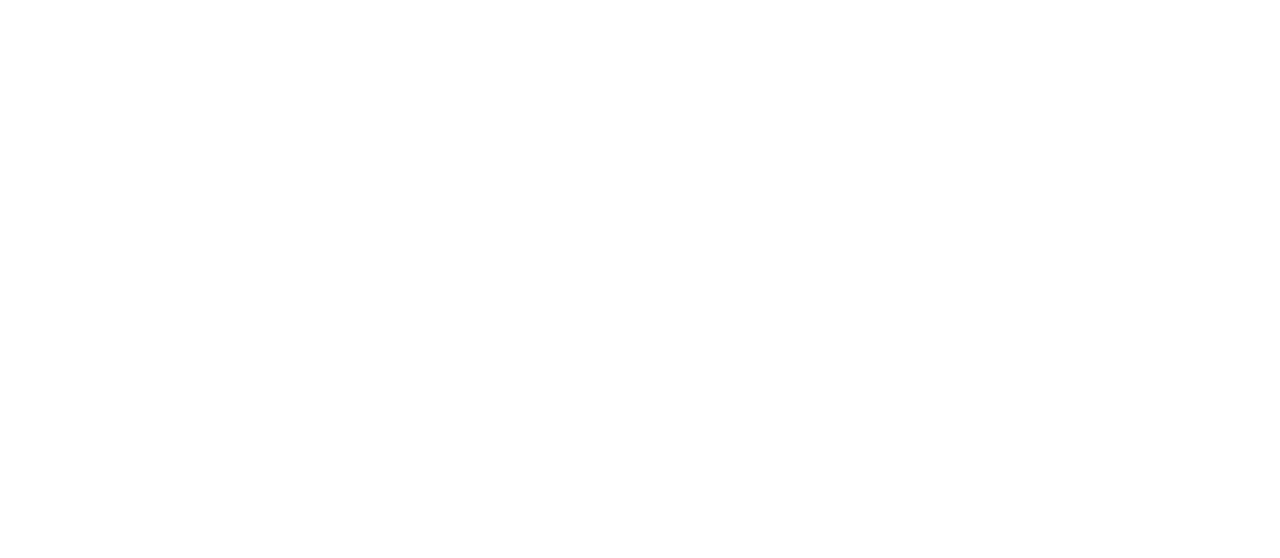
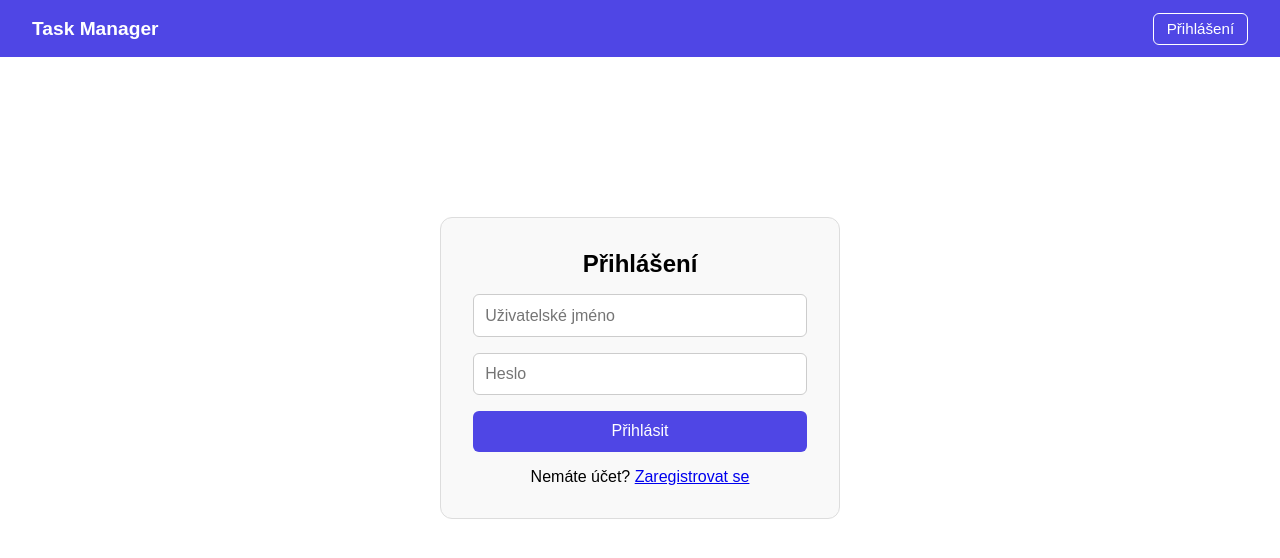
Before and after one commit to michalmikl1/bp-react-app, a React (Vite) app: page /login in a window 1280 px wide. Before the commit this address had no page. Shown: the top 558 px of the page. Built offline with nearby package versions, Linux system fonts and the light colour scheme.

Commit message:
Login system

```diff
--- a/src/app/router/AppRouter.jsx
+++ b/src/app/router/AppRouter.jsx
@@ -1,16 +1,37 @@
-import { BrowserRouter, Routes, Route } from "react-router-dom";
+import { BrowserRouter as Router, Routes, Route } from "react-router-dom";
+import Home from "../../features/Home";
+import Login from "../../features/users/Login";
+import Register from "../../features/users/Register";
+import ProjectDetail from "../../features/projects/ProjectDetail";
+import ProtectedRoute from "./ProtectedRoute";
+import Navbar from "../../features/navbar/Navbar";
 
-import Home from "../../features/Home";
-import ProjectDetail from "../../features/projects/ProjectDetail";
-import TaskDetail from "../../features/tasks/TaskDetail";
-
-export default function AppRouter() {
+function App() {
   return (
-    <BrowserRouter>
+    <Router>
+      <Navbar />
       <Routes>
-        <Route path="/" element={<Home />} />
-        <Route path="/projects/:id" element={<ProjectDetail />} />
+        <Route path="/login" element={<Login />} />
+        <Route path="/register" element={<Register />} />
+        <Route
+          path="/"
+          element={
+            <ProtectedRoute>
+              <Home />
+            </ProtectedRoute>
+          }
+        />
+        <Route
+          path="/projects/:id"
+          element={
+            <ProtectedRoute>
+              <ProjectDetail />
+            </ProtectedRoute>
+          }
+        />
       </Routes>
-    </BrowserRouter>
+    </Router>
   );
 }
+
+export default App;
--- /dev/null
+++ b/src/app/router/ProtectedRoute.jsx
@@ -0,0 +1,10 @@
+import { Navigate } from "react-router-dom";
+import userService from "../../app/services/userService.js";
+
+export default function ProtectedRoute({ children }) {
+  const user = userService.getCurrentUser();
+  if (!user) {
+    return <Navigate to="/login" replace />;
+  }
+  return children;
+}
--- /dev/null
+++ b/src/app/services/userService.js
@@ -0,0 +1,50 @@
+// app/services/user.service.js
+const USERS_KEY = "task_manager_users";
+const TOKEN_KEY = "task_manager_token";
+
+const getUsers = () => {
+  return JSON.parse(localStorage.getItem(USERS_KEY) || "[]");
+};
+
+const saveUsers = (users) => {
+  localStorage.setItem(USERS_KEY, JSON.stringify(users));
+};
+
+const register = ({ username, password }) => {
+  const users = getUsers();
+  if (users.find((u) => u.username.toLowerCase() === username.toLowerCase())) {
+    throw new Error("Uživatel s tímto jménem již existuje.");
+  }
+  const newUser = { id: Date.now(), username, password };
+  users.push(newUser);
+  saveUsers(users);
+  return newUser;
+};
+
+const login = ({ username, password }) => {
+  const users = getUsers();
+  const user = users.find(
+    (u) => u.username === username && u.password === password,
+  );
+  if (!user) throw new Error("Špatné uživatelské jméno nebo heslo.");
+  localStorage.setItem(
+    TOKEN_KEY,
+    JSON.stringify({ id: user.id, username: user.username }),
+  );
+  return user;
+};
+
+const logout = () => {
+  localStorage.removeItem(TOKEN_KEY);
+};
+
+const getCurrentUser = () => {
+  return JSON.parse(localStorage.getItem(TOKEN_KEY));
+};
+
+export default {
+  register,
+  login,
+  logout,
+  getCurrentUser,
+};
--- /dev/null
+++ b/src/features/navbar/Navbar.jsx
@@ -0,0 +1,58 @@
+import { Link, useNavigate } from "react-router-dom";
+import userService from "../../app/services/userService.js";
+import { useState, useEffect } from "react";
+import "./navbar.css";
+
+export default function Navbar() {
+  const [user, setUser] = useState(null);
+  const [menuOpen, setMenuOpen] = useState(false);
+  const navigate = useNavigate();
+
+  useEffect(() => {
+    setUser(userService.getCurrentUser());
+  }, []);
+
+  const handleLogout = () => {
+    userService.logout();
+    setUser(null);
+    navigate("/login");
+    setMenuOpen(false);
+  };
+
+  const toggleMenu = () => setMenuOpen(!menuOpen);
+
+  return (
+    <nav className="navbar">
+      <div className="navbar-left">
+        <Link to="/" className="navbar-brand">
+          Task Manager
+        </Link>
+      </div>
+
+      <div className={`navbar-right ${menuOpen ? "open" : ""}`}>
+        {user ? (
+          <>
+            <span className="navbar-user">{user.username}</span>
+            <button className="navbar-logout" onClick={handleLogout}>
+              Odhlásit se
+            </button>
+          </>
+        ) : (
+          <Link
+            to="/login"
+            className="navbar-login"
+            onClick={() => setMenuOpen(false)}
+          >
+            Přihlášení
+          </Link>
+        )}
+      </div>
+
+      <button className="navbar-hamburger" onClick={toggleMenu}>
+        <span className="hamburger-line"></span>
+        <span className="hamburger-line"></span>
+        <span className="hamburger-line"></span>
+      </button>
+    </nav>
+  );
+}
--- /dev/null
+++ b/src/features/navbar/navbar.css
@@ -0,0 +1,101 @@
+.navbar {
+  display: flex;
+  justify-content: space-between;
+  align-items: center;
+  padding: 0.8rem 2rem;
+  background-color: #4f46e5;
+  color: white;
+  font-size: 1rem;
+  position: relative;
+}
+
+.navbar a {
+  color: white;
+  text-decoration: none;
+}
+
+.navbar a:hover {
+  text-decoration: underline;
+}
+
+.navbar-brand {
+  font-weight: bold;
+  font-size: 1.2rem;
+}
+
+.navbar-right {
+  display: flex;
+  align-items: center;
+  gap: 1rem;
+}
+
+.navbar-user {
+  font-weight: 500;
+}
+
+.navbar-logout,
+.navbar-login {
+  padding: 0.4rem 0.8rem;
+  border-radius: 6px;
+  border: none;
+  cursor: pointer;
+  transition: 0.2s;
+  font-size: 0.95rem;
+}
+
+.navbar-logout {
+  background-color: #e53935;
+  color: white;
+}
+.navbar-logout:hover {
+  background-color: #b71c1c;
+}
+
+.navbar-login {
+  background-color: #4f46e5;
+  border: 1px solid white;
+}
+.navbar-login:hover {
+  background-color: #3730a3;
+}
+
+/* Hamburger button */
+.navbar-hamburger {
+  display: none;
+  flex-direction: column;
+  gap: 4px;
+  background: none;
+  border: none;
+  cursor: pointer;
+}
+.hamburger-line {
+  width: 25px;
+  height: 3px;
+  background-color: white;
+  transition: 0.3s;
+}
+
+/* Mobile */
+@media (max-width: 768px) {
+  .navbar-right {
+    position: absolute;
+    top: 100%;
+    right: 0;
+    background-color: #4f46e5;
+    flex-direction: column;
+    width: 200px;
+    padding: 1rem;
+    gap: 0.8rem;
+    display: none;
+    border-radius: 0 0 8px 8px;
+    z-index: 10;
+  }
+
+  .navbar-right.open {
+    display: flex;
+  }
+
+  .navbar-hamburger {
+    display: flex;
+  }
+}
--- /dev/null
+++ b/src/features/users/Login.jsx
@@ -0,0 +1,50 @@
+import { useState } from "react";
+import { useNavigate, Link } from "react-router-dom";
+import userService from "../../app/services/userService.js";
+import "./auth.css";
+
+export default function Login() {
+  const [username, setUsername] = useState("");
+  const [password, setPassword] = useState("");
+  const [error, setError] = useState("");
+
+  const navigate = useNavigate();
+
+  const handleLogin = (e) => {
+    e.preventDefault();
+    try {
+      userService.login({ username, password });
+      navigate("/"); // po přihlášení Home
+      location.reload();
+    } catch (err) {
+      setError(err.message);
+    }
+  };
+
+  return (
+    <div className="auth-container">
+      <h2>Přihlášení</h2>
+      <form onSubmit={handleLogin} className="auth-form">
+        <input
+          type="text"
+          placeholder="Uživatelské jméno"
+          value={username}
+          onChange={(e) => setUsername(e.target.value)}
+          required
+        />
+        <input
+          type="password"
+          placeholder="Heslo"
+          value={password}
+          onChange={(e) => setPassword(e.target.value)}
+          required
+        />
+        <button type="submit">Přihlásit</button>
+        {error && <p className="auth-error">{error}</p>}
+      </form>
+      <p className="no-account-text">
+        Nemáte účet? <Link to="/register">Zaregistrovat se</Link>
+      </p>
+    </div>
+  );
+}
--- /dev/null
+++ b/src/features/users/Register.jsx
@@ -0,0 +1,50 @@
+import { useState } from "react";
+import { useNavigate, Link } from "react-router-dom";
+import userService from "../../app/services/userService.js";
+import "./auth.css";
+
+export default function Register() {
+  const [username, setUsername] = useState("");
+  const [password, setPassword] = useState("");
+  const [error, setError] = useState("");
+
+  const navigate = useNavigate();
+
+  const handleRegister = (e) => {
+    e.preventDefault();
+    try {
+      userService.register({ username, password });
+      navigate("/");
+      location.reload();
+    } catch (err) {
+      setError(err.message);
+    }
+  };
+
+  return (
+    <div className="auth-container">
+      <h2>Registrace</h2>
+      <form onSubmit={handleRegister} className="auth-form">
+        <input
+          type="text"
+          placeholder="Uživatelské jméno"
+          value={username}
+          onChange={(e) => setUsername(e.target.value)}
+          required
+        />
+        <input
+          type="password"
+          placeholder="Heslo"
+          value={password}
+          onChange={(e) => setPassword(e.target.value)}
+          required
+        />
+        <button type="submit">Zaregistrovat se</button>
+        {error && <p className="auth-error">{error}</p>}
+      </form>
+      <p className="no-account-text">
+        Již máte účet? <Link to="/login">Přihlásit se</Link>
+      </p>
+    </div>
+  );
+}
--- /dev/null
+++ b/src/features/users/auth.css
@@ -0,0 +1,46 @@
+.auth-container {
+  max-width: 400px;
+  margin: 10rem auto;
+  padding: 2rem;
+  border: 1px solid #ddd;
+  border-radius: 12px;
+  text-align: center;
+  background: #f9f9f9;
+}
+
+.auth-form {
+  display: grid;
+  gap: 1rem;
+  margin-top: 1rem;
+}
+
+.auth-form input {
+  padding: 0.7rem;
+  border-radius: 6px;
+  border: 1px solid #ccc;
+  font-size: 1rem;
+}
+
+.auth-form button {
+  padding: 0.7rem;
+  border: none;
+  border-radius: 6px;
+  background-color: #4f46e5;
+  color: white;
+  cursor: pointer;
+  font-size: 1rem;
+  transition: 0.2s;
+}
+
+.no-account-text {
+  margin-top: 1rem;
+}
+
+.auth-form button:hover {
+  background-color: #3730a3;
+}
+
+.auth-error {
+  color: #e53935;
+  font-size: 0.9rem;
+}
```
